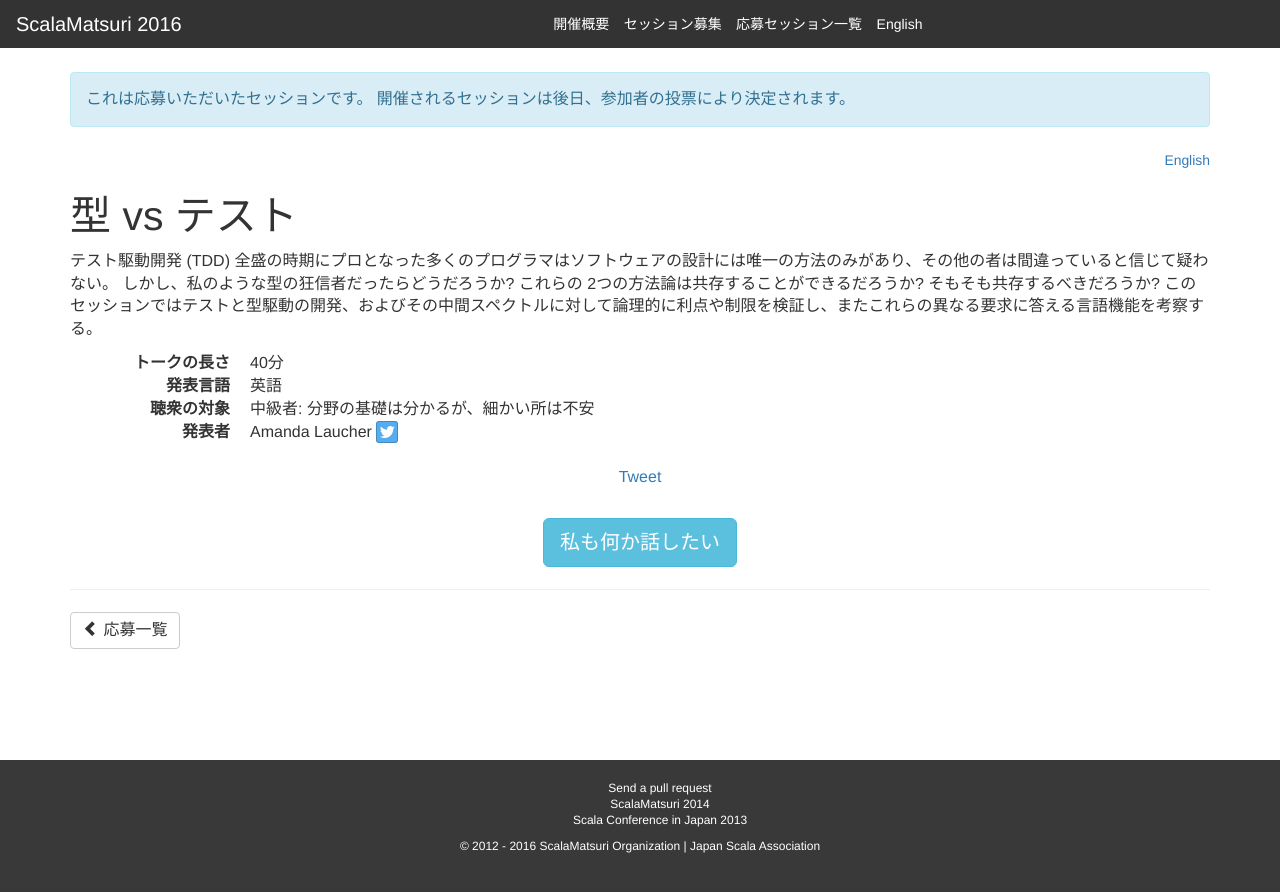
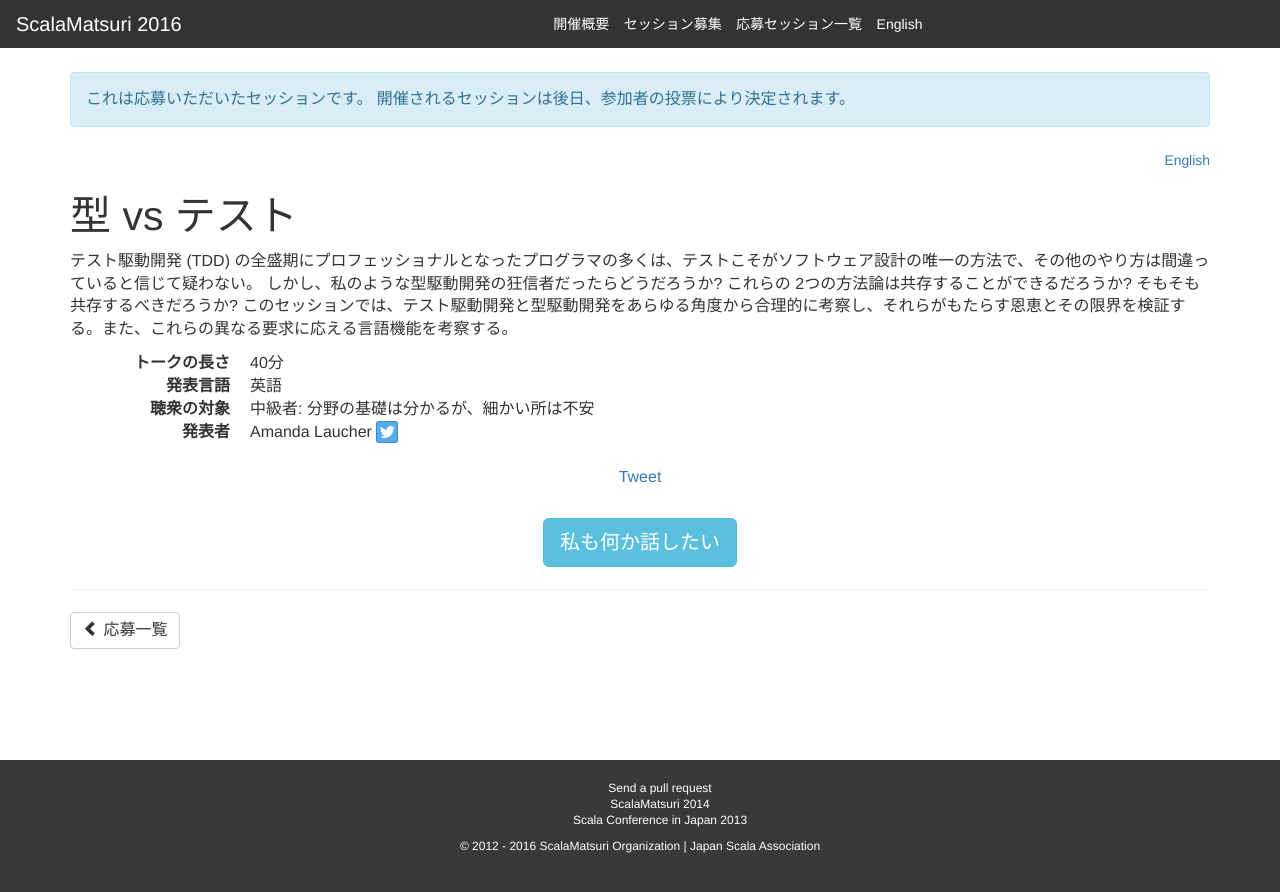
Before and after one commit to scalajp/2016.scalamatsuri.org, a Jekyll site: the page built from _candidates_ja/AmandaLaucher_1.html, in a window 1280 px wide. Shown: the top 892 px of the page. Built offline with Jekyll 4.4.1, drawn with Linux system fonts in a browser that asks for light colours; nearby versions of some CDN libraries; comment, search, counter and statistics services are not loaded.

Commit message:
apply fixes based on the review

```diff
--- a/_candidates_ja/AmandaLaucher_1.html
+++ b/_candidates_ja/AmandaLaucher_1.html
@@ -6,7 +6,6 @@ audience: Intermediate
 language: English
 twitter: pandamonial
 ---
-<p>テスト駆動開発 (TDD) 全盛の時期にプロとなった多くのプログラマはソフトウェアの設計には唯一の方法のみがあり、その他の者は間違っていると信じて疑わない。
-しかし、私のような型の狂信者だったらどうだろうか? これらの 2つの方法論は共存することができるだろうか?
-そもそも共存するべきだろうか?
-このセッションではテストと型駆動の開発、およびその中間スペクトルに対して論理的に利点や制限を検証し、またこれらの異なる要求に答える言語機能を考察する。</p>
+<p>テスト駆動開発 (TDD) の全盛期にプロフェッショナルとなったプログラマの多くは、テストこそがソフトウェア設計の唯一の方法で、その他のやり方は間違っていると信じて疑わない。
+しかし、私のような型駆動開発の狂信者だったらどうだろうか? これらの 2つの方法論は共存することができるだろうか? そもそも共存するべきだろうか?
+このセッションでは、テスト駆動開発と型駆動開発をあらゆる角度から合理的に考察し、それらがもたらす恩恵とその限界を検証する。また、これらの異なる要求に応える言語機能を考察する。</p>
```
